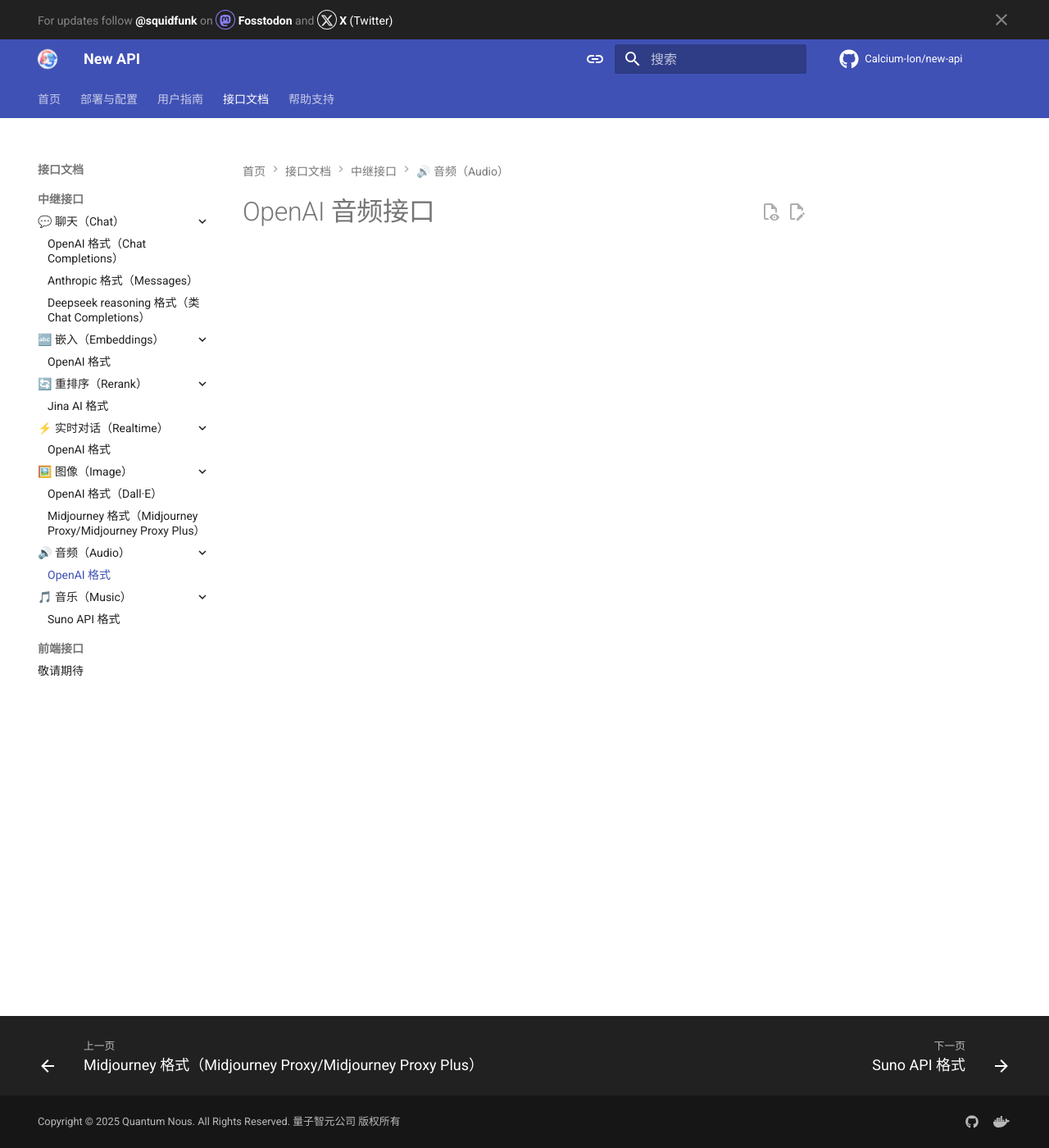
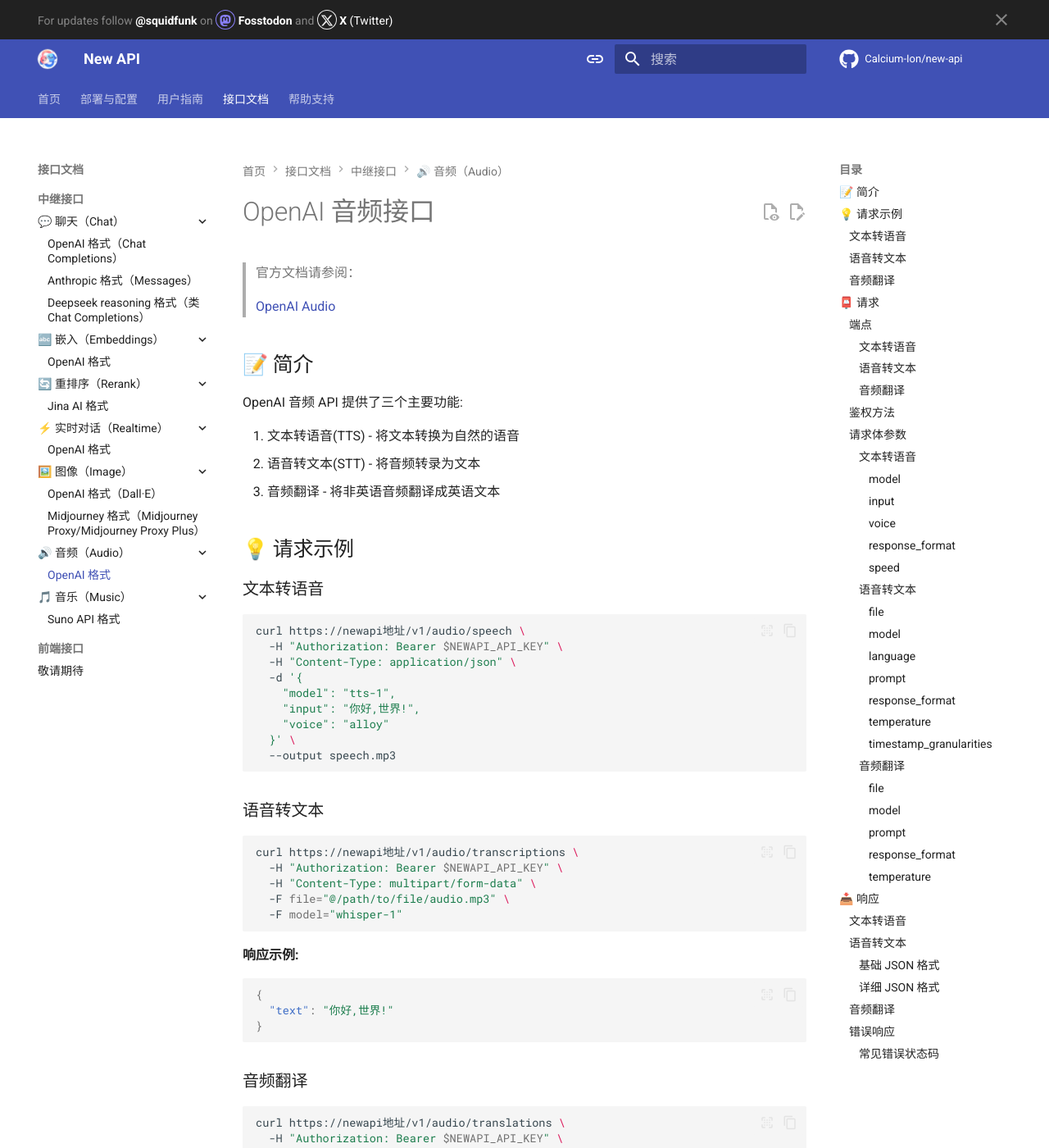
Before and after one commit to zeta-techs/new-api-docs, an MkDocs documentation site: the page built from docs/openai-audio.md, in a window 1280 px wide and 1400 px high. Shown: the whole window at 82% size. Built offline with MkDocs 1.6.1 and Material for MkDocs 9.7.7, drawn with Linux system fonts in a browser that asks for light colours; comment, search, counter and statistics services are not loaded; some of the changed text lies outside the part shown.

Commit message:
feat: openai-audio.md

````diff
--- a/docs/openai-audio.md
+++ b/docs/openai-audio.md
@@ -1 +1,288 @@
 # OpenAI 音频接口
+
+> 官方文档请参阅：
+
+> [OpenAI Audio](https://platform.openai.com/docs/api-reference/audio)
+
+## 📝 简介
+
+OpenAI 音频 API 提供了三个主要功能:
+
+1. 文本转语音(TTS) - 将文本转换为自然的语音
+2. 语音转文本(STT) - 将音频转录为文本
+3. 音频翻译 - 将非英语音频翻译成英语文本
+
+## 💡 请求示例
+
+### 文本转语音
+
+```bash
+curl https://newapi地址/v1/audio/speech \
+  -H "Authorization: Bearer $NEWAPI_API_KEY" \
+  -H "Content-Type: application/json" \
+  -d '{
+    "model": "tts-1",
+    "input": "你好,世界!",
+    "voice": "alloy"
+  }' \
+  --output speech.mp3
+```
+
+### 语音转文本
+
+```bash
+curl https://newapi地址/v1/audio/transcriptions \
+  -H "Authorization: Bearer $NEWAPI_API_KEY" \
+  -H "Content-Type: multipart/form-data" \
+  -F file="@/path/to/file/audio.mp3" \
+  -F model="whisper-1"
+```
+
+**响应示例:**
+
+```json
+{
+  "text": "你好,世界!"
+}
+```
+
+### 音频翻译
+
+```bash
+curl https://newapi地址/v1/audio/translations \
+  -H "Authorization: Bearer $NEWAPI_API_KEY" \
+  -H "Content-Type: multipart/form-data" \
+  -F file="@/path/to/file/chinese.mp3" \
+  -F model="whisper-1"
+```
+
+**响应示例:**
+
+```json
+{
+  "text": "Hello, world!"
+}
+```
+
+## 📮 请求
+
+### 端点
+
+#### 文本转语音
+```
+POST /v1/audio/speech
+```
+
+将文本转换为语音。
+
+#### 语音转文本
+```
+POST /v1/audio/transcriptions
+```
+
+将音频转录为输入语言的文本。
+
+#### 音频翻译
+```
+POST /v1/audio/translations
+```
+
+将音频翻译为英语文本。
+
+### 鉴权方法
+
+在请求头中包含以下内容进行 API 密钥认证：
+
+```
+Authorization: Bearer $NEWAPI_API_KEY
+```
+
+其中 `$NEWAPI_API_KEY` 是您的 API 密钥。
+
+### 请求体参数
+
+#### 文本转语音
+
+##### `model`
+- 类型：字符串
+- 必需：是
+- 可选值：tts-1, tts-1-hd
+- 说明：要使用的 TTS 模型
+
+##### `input`
+- 类型：字符串
+- 必需：是
+- 最大长度：4096 字符
+- 说明：要转换为语音的文本
+
+##### `voice`
+- 类型：字符串
+- 必需：是
+- 可选值：alloy, echo, fable, onyx, nova, shimmer
+- 说明：生成语音时使用的声音
+
+##### `response_format`
+- 类型：字符串
+- 必需：否
+- 默认值：mp3
+- 可选值：mp3, opus, aac, flac, wav, pcm
+- 说明：音频输出格式
+
+##### `speed`
+- 类型：数字
+- 必需：否
+- 默认值：1.0
+- 范围：0.25 - 4.0
+- 说明：生成语音的速度
+
+#### 语音转文本
+
+##### `file`
+- 类型：文件
+- 必需：是
+- 支持格式：flac, mp3, mp4, mpeg, mpga, m4a, ogg, wav, webm
+- 说明：要转录的音频文件
+
+##### `model`
+- 类型：字符串
+- 必需：是
+- 当前仅支持：whisper-1
+- 说明：要使用的模型 ID
+
+##### `language`
+- 类型：字符串
+- 必需：否
+- 格式：ISO-639-1 (如 "en")
+- 说明：音频的语言,提供可提高准确性
+
+##### `prompt`
+- 类型：字符串
+- 必需：否
+- 说明：用于指导模型风格或继续前一段音频的文本
+
+##### `response_format`
+- 类型：字符串
+- 必需：否
+- 默认值：json
+- 可选值：json, text, srt, verbose_json, vtt
+- 说明：输出格式
+
+##### `temperature`
+- 类型：数字
+- 必需：否
+- 默认值：0
+- 范围：0 - 1
+- 说明：采样温度,较高的值使输出更随机
+
+##### `timestamp_granularities`
+- 类型：数组
+- 必需：否
+- 默认值：segment
+- 可选值：word, segment
+- 说明：转录的时间戳粒度
+
+#### 音频翻译
+
+##### `file`
+- 类型：文件
+- 必需：是
+- 支持格式：flac, mp3, mp4, mpeg, mpga, m4a, ogg, wav, webm
+- 说明：要翻译的音频文件
+
+##### `model`
+- 类型：字符串
+- 必需：是
+- 当前仅支持：whisper-1
+- 说明：要使用的模型 ID
+
+##### `prompt`
+- 类型：字符串
+- 必需：否
+- 说明：用于指导模型风格的英文文本
+
+##### `response_format`
+- 类型：字符串
+- 必需：否
+- 默认值：json
+- 可选值：json, text, srt, verbose_json, vtt
+- 说明：输出格式
+
+##### `temperature`
+- 类型：数字
+- 必需：否
+- 默认值：0
+- 范围：0 - 1
+- 说明：采样温度,较高的值使输出更随机
+
+## 📥 响应
+
+### 文本转语音
+
+返回二进制音频文件内容。
+
+### 语音转文本
+
+#### 基础 JSON 格式
+
+```json
+{
+  "text": "转录的文本内容"
+}
+```
+
+#### 详细 JSON 格式
+
+```json
+{
+  "task": "transcribe",
+  "language": "english",
+  "duration": 8.47,
+  "text": "完整的转录文本",
+  "segments": [
+    {
+      "id": 0,
+      "seek": 0,
+      "start": 0.0,
+      "end": 3.32,
+      "text": "分段的转录文本",
+      "tokens": [50364, 440, 7534],
+      "temperature": 0.0,
+      "avg_logprob": -0.286,
+      "compression_ratio": 1.236,
+      "no_speech_prob": 0.009
+    }
+  ]
+}
+```
+
+### 音频翻译
+
+```json
+{
+  "text": "翻译后的英文文本"
+}
+```
+
+### 错误响应
+
+当请求出现问题时，API 将返回一个错误响应对象，HTTP 状态码在 4XX-5XX 范围内。
+
+#### 常见错误状态码
+
+- `400 Bad Request`: 请求参数无效
+- `401 Unauthorized`: API 密钥无效或未提供
+- `429 Too Many Requests`: 超出 API 调用限制
+- `500 Internal Server Error`: 服务器内部错误
+
+错误响应示例:
+
+```json
+{
+  "error": {
+    "message": "文件格式不支持",
+    "type": "invalid_request_error",
+    "param": "file",
+    "code": "invalid_file_format"
+  }
+}
+```
````
